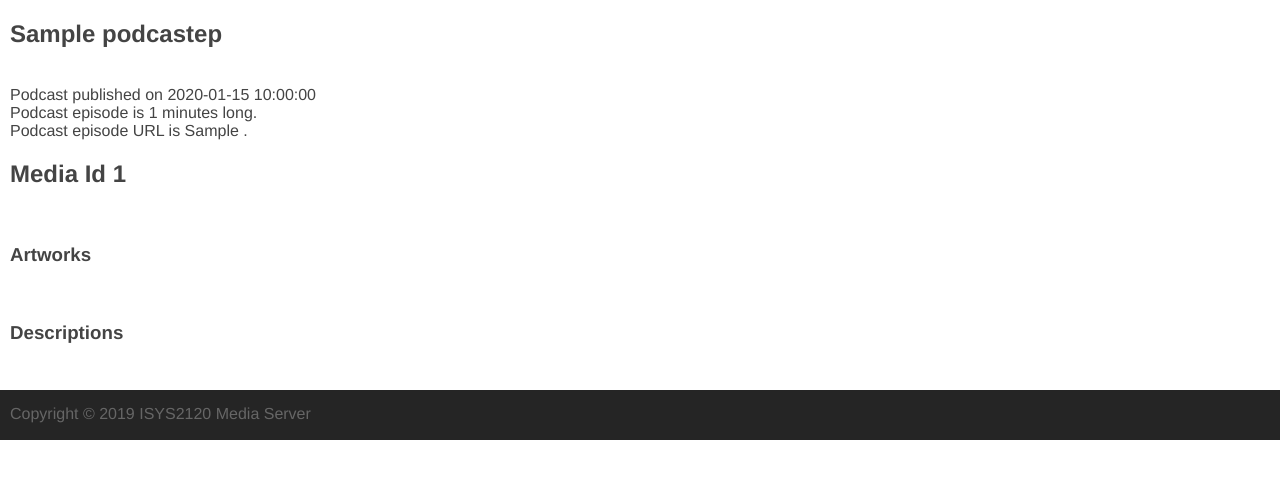
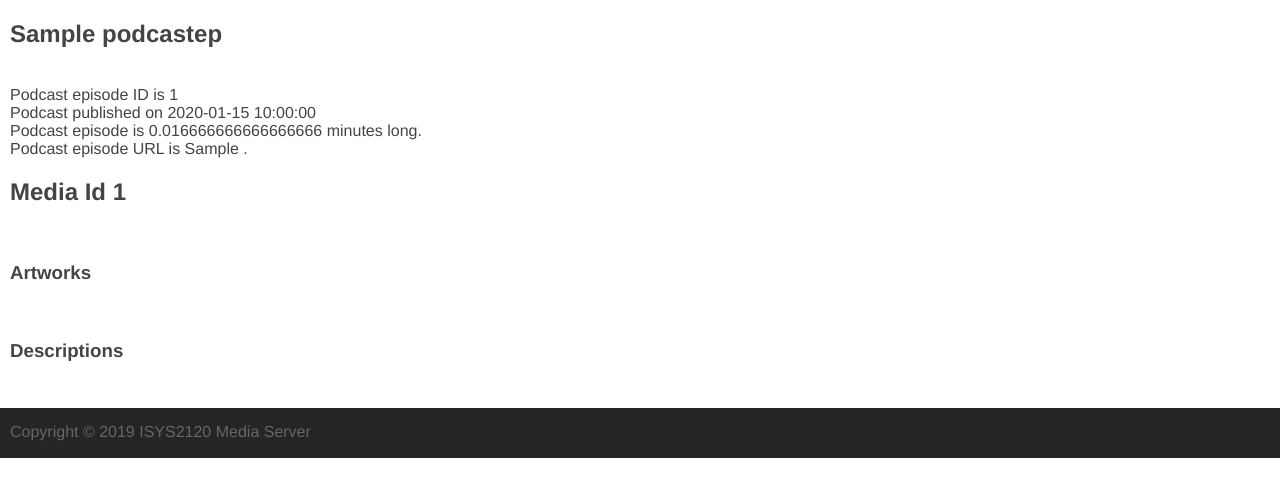
Before and after one commit to Jadezh17/MediaServer_database, a Flask app: template assignment_webapp/templates/singleitems/podcastep.html in a window 1280 px wide. Shown: the part 80-577 px from the top of the page. Run offline with Flask 2, Linux system fonts and the light colour scheme; the template is opened without the code that fills it: most values are stand-ins (such as "Sample title", 1, 10 or a date in 2020); parts of the project's set-up code (start-up, migrations or seed data) failed here and were passed over.

Commit message:
Update podcastep.html

```diff
--- a/assignment_webapp/templates/singleitems/podcastep.html
+++ b/assignment_webapp/templates/singleitems/podcastep.html
@@ -8,15 +8,16 @@
         <!-- CONTAIN PODCAST EP TITLE + DATE PUBLISHED -->
         <h2 class="title"> {{podcastep[0].podcast_episode_title}}  </h2>
         <br />
-        <!--seson + episode -->
+        Podcast episode ID is   {{podcastep[0].podcast_id}}
+        <br />
         Podcast published on {{podcastep[0].podcast_episode_published_date}}
         <br />
-        Podcast episode is {{podcastep[0].podcast_episode_length}} minutes long.
+        Podcast episode is {{podcastep[0].podcast_episode_length/60}} minutes long.
 
         <br />
-        Podcast episode URL is {{podcastep[0].podcast_episode_URI}} .
+        Podcast episode URL is {{podcastep[0].podcast_episode_uri}} .
 
-    <h2 class="title"> Media Id {{podcastep[0].media_id}} </h2>
+        <h2 class="title"> Media Id {{podcastep[0].media_id}} </h2>
         <br />
 
         <h3> Artworks </h3>
```
